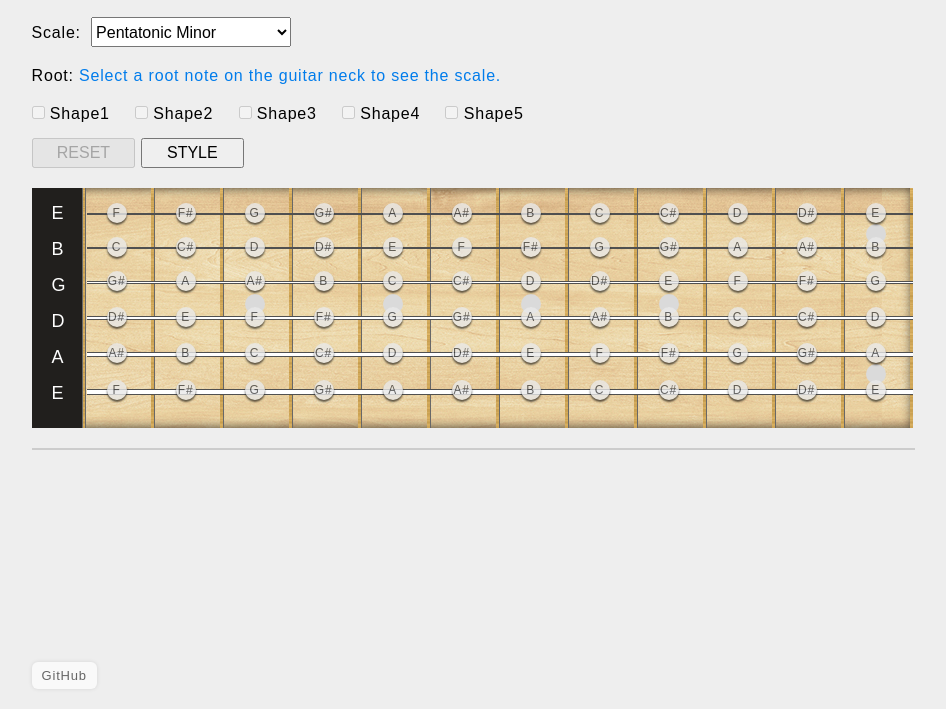
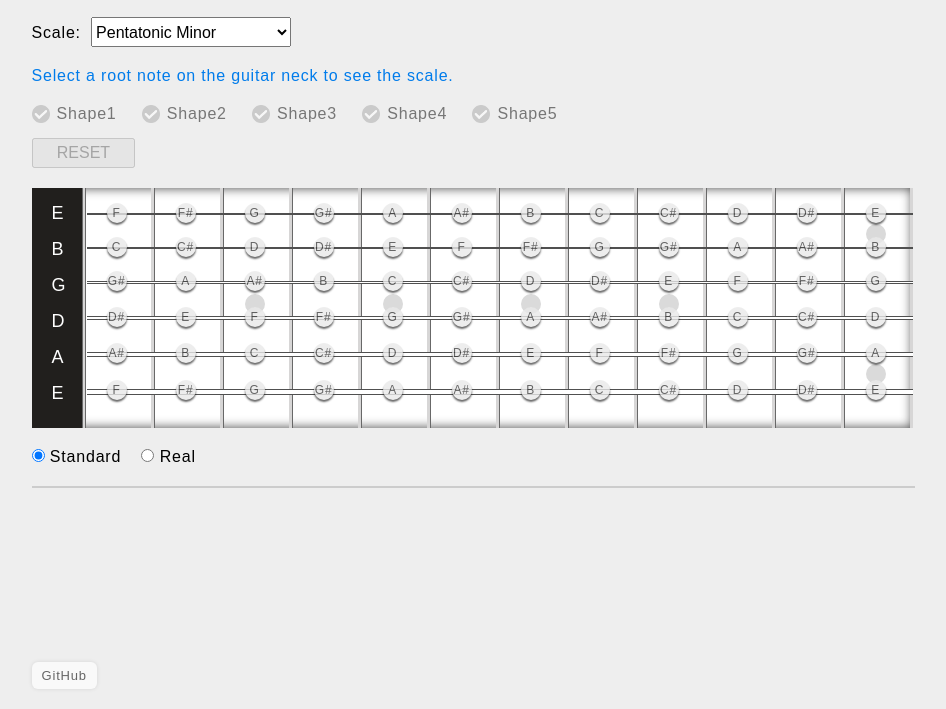
Before and after one commit to marciosouzajunior/PentaShapes, a plain HTML site: page public/index.html in a window 1280 px wide. Shown: the part 91-800 px from the top of the page, without its empty margins (90-1036 px from the left). Drawn offline with Linux system fonts and the light colour scheme.

Commit message:
Ajuste no layout.

```diff
--- a/public/index.html
+++ b/public/index.html
@@ -6,12 +6,15 @@
 	<meta charset="UTF-8" />
 	<meta name="viewport" content="width=device-width, initial-scale=1.0" />
 	<title>PentaShapes – Visualize Guitar Scales and Modes on the Fretboard</title>
-	<meta name="description" content="PentaShapes is an interactive web tool designed for guitarists to visualize and understand scales across the fretboard. Choose your root note, scale type (e.g., pentatonic), and preferred shapes, and the app displays intervals on the neck, making it easier to connect patterns and create solos.">
-	<meta name="keywords" content="guitar scales, pentatonic shapes, CAGED system, blues scale, guitar fretboard, guitar modes, intervals, improvise guitar solo, visualize scales, minor pentatonic, major pentatonic, guitar practice tool, backing track, interactive guitar tool">
+	<meta name="description"
+		content="PentaShapes is an interactive web tool designed for guitarists to visualize and understand scales across the fretboard. Choose your root note, scale type (e.g., pentatonic), and preferred shapes, and the app displays intervals on the neck, making it easier to connect patterns and create solos.">
+	<meta name="keywords"
+		content="guitar scales, pentatonic shapes, CAGED system, blues scale, guitar fretboard, guitar modes, intervals, improvise guitar solo, visualize scales, minor pentatonic, major pentatonic, guitar practice tool, backing track, interactive guitar tool">
 	<meta name="author" content="Marcio Souza Junior" />
 
 	<meta property="og:title" content="PentaShapes – Visualize Guitar Scales and Modes on the Fretboard">
-	<meta property="og:description" content="An interactive tool for guitarists to visualize scales and create solos on the fretboard. Explore pentatonic, blues, and more!">
+	<meta property="og:description"
+		content="An interactive tool for guitarists to visualize scales and create solos on the fretboard. Explore pentatonic, blues, and more!">
 	<meta property="og:image" content="https://pentashapes.web.app/guitar.jpg">
 	<!-- Photo by Mikkel Bech on Unsplash -->
 	<meta property="og:url" content="https://pentashapes.web.app">
@@ -47,19 +50,29 @@
 				<option value="locrian" disabled>Locrian</option>
 			</select>
 
-			<p style="margin-top: 20px;">Root: <span id="root-note" class="info-message">Select a root note on the
-					guitar neck to see the scale.</span></p>
+			<p style="margin-top: 20px;">
+				<span id="root-label">Root:</span>
+				<span id="root-note" class="info-message">Select a root note on the guitar neck to see the scale.</span>
+			</p>
 
 			<div class="shape" id="shape-checkbox" style="margin-top: 20px;">
-				<label><input type="checkbox" id="shape_1" value="shape_1" disabled onclick="shapeClick()"> Shape1</label>
-				<label><input type="checkbox" id="shape_2" value="shape_2" disabled onclick="shapeClick()"> Shape2</label>
-				<label><input type="checkbox" id="shape_3" value="shape_3" disabled onclick="shapeClick()"> Shape3</label>
-				<label><input type="checkbox" id="shape_4" value="shape_4" disabled onclick="shapeClick()"> Shape4</label>
-				<label><input type="checkbox" id="shape_5" value="shape_5" disabled onclick="shapeClick()"> Shape5</label>
+				<input type="checkbox" id="shape_1" disabled>
+				<label for="shape_1">Shape1</label>
+
+				<input type="checkbox" id="shape_2" disabled>
+				<label for="shape_2">Shape2</label>
+
+				<input type="checkbox" id="shape_3" disabled>
+				<label for="shape_3">Shape3</label>
+
+				<input type="checkbox" id="shape_4" disabled>
+				<label for="shape_4">Shape4</label>
+
+				<input type="checkbox" id="shape_5" disabled>
+				<label for="shape_5">Shape5</label>
 			</div>
 
 			<button style="margin-top: 15px;" id="reset-button" disabled>RESET</button>
-			<button style="margin-top: 15px;" id="style-button">STYLE</button>
 
 		</div>
 	</container>
@@ -69,13 +82,13 @@
 		<div style="width: 1200px;">
 			<div class="fret first"></div>
 			<div class="fret second"></div>
-			<div id="fret" class="fret"></div>
-			<div id="fret" class="fret"></div>
-			<div id="fret" class="fret"></div>
 			<div class="fret"></div>
 			<div class="fret"></div>
 			<div class="fret"></div>
-			<div id="fret" class="fret"></div>
+			<div class="fret"></div>
+			<div class="fret"></div>
+			<div class="fret"></div>
+			<div class="fret"></div>
 			<div class="fret"></div>
 			<div class="fret"></div>
 			<div class="fret"></div>
@@ -138,6 +151,17 @@
 
 	</div>
 
+	<div class="radio-toggle">
+		<label>
+			<input type="radio" name="mode" value="standard" checked onchange="setMode(this.value)">
+			Standard
+		</label>
+		<label>
+			<input type="radio" name="mode" value="real" onchange="setMode(this.value)">
+			Real
+		</label>
+	</div>
+
 	<hr />
 
 	<a class="footer-link" href="https://github.com/marciosouzajunior/PentaShapes" target="_blank">GitHub</a>
--- a/public/script.js
+++ b/public/script.js
@@ -1,27 +1,27 @@
 
 var notes = {
 	e_high: ['F', 'F#', 'G', 'G#', 'A', 'A#', 'B', 'C', 'C#', 'D', 'D#', 'E', 'F', 'F#', 'G', 'G#', 'A'],
-	b:  	['C', 'C#', 'D', 'D#', 'E', 'F', 'F#', 'G', 'G#', 'A', 'A#', 'B', 'C', 'C#', 'D', 'D#', 'E'],
-	g:  	['G#', 'A', 'A#', 'B', 'C', 'C#', 'D', 'D#', 'E', 'F', 'F#', 'G', 'G#', 'A', 'A#', 'B', 'C'],
-	d:  	['D#', 'E', 'F', 'F#', 'G', 'G#', 'A', 'A#', 'B', 'C', 'C#', 'D', 'D#', 'E', 'F', 'F#', 'G'],
-	a:  	['A#', 'B', 'C', 'C#', 'D', 'D#', 'E', 'F', 'F#', 'G', 'G#', "A", 'A#', 'B', 'C', 'C#', 'D'],
-	e_low:  ['F', 'F#', 'G', 'G#', 'A', 'A#', 'B', 'C', 'C#', 'D', 'D#', 'E', 'F', 'F#', 'G', 'G#', 'A'],
+	b: ['C', 'C#', 'D', 'D#', 'E', 'F', 'F#', 'G', 'G#', 'A', 'A#', 'B', 'C', 'C#', 'D', 'D#', 'E'],
+	g: ['G#', 'A', 'A#', 'B', 'C', 'C#', 'D', 'D#', 'E', 'F', 'F#', 'G', 'G#', 'A', 'A#', 'B', 'C'],
+	d: ['D#', 'E', 'F', 'F#', 'G', 'G#', 'A', 'A#', 'B', 'C', 'C#', 'D', 'D#', 'E', 'F', 'F#', 'G'],
+	a: ['A#', 'B', 'C', 'C#', 'D', 'D#', 'E', 'F', 'F#', 'G', 'G#', "A", 'A#', 'B', 'C', 'C#', 'D'],
+	e_low: ['F', 'F#', 'G', 'G#', 'A', 'A#', 'B', 'C', 'C#', 'D', 'D#', 'E', 'F', 'F#', 'G', 'G#', 'A'],
 }
 
 for (var i = 0; i < notes.e_low.length; i++) {
-	$('.mask.high-e ul').append('<li class="inactive" data-index=' + i + ' data-note=' + notes.e_high[i] 	+ ' data-shape=\'\' onclick="renderShapes(\'e_high\',' 	+ i + ')">' + notes.e_high[i] + '</li>')
-	$('.mask.b ul')		.append('<li class="inactive" data-index=' + i + ' data-note=' + notes.b[i] 		+ ' data-shape=\'\' onclick="renderShapes(\'b\',' 		+ i + ')">' + notes.b[i] + '</li>')
-	$('.mask.d ul')		.append('<li class="inactive" data-index=' + i + ' data-note=' + notes.d[i] 		+ ' data-shape=\'\' onclick="renderShapes(\'d\',' 		+ i + ')">' + notes.d[i] + '</li>')
-	$('.mask.g ul')		.append('<li class="inactive" data-index=' + i + ' data-note=' + notes.g[i] 		+ ' data-shape=\'\' onclick="renderShapes(\'g\',' 		+ i + ')">' + notes.g[i] + '</li>')
-	$('.mask.a ul')		.append('<li class="inactive" data-index=' + i + ' data-note=' + notes.a[i] 		+ ' data-shape=\'\' onclick="renderShapes(\'a\',' 		+ i + ')">' + notes.a[i] + '</li>')
-	$('.mask.low-e ul')	.append('<li class="inactive" data-index=' + i + ' data-note=' + notes.e_low[i] 	+ ' data-shape=\'\' onclick="renderShapes(\'e_low\',' 	+ i + ')">' + notes.e_low[i] + '</li>')
+	$('.mask.high-e ul').append('<li class="inactive" data-index=' + i + ' data-note=' + notes.e_high[i] + ' data-shape=\'\' onclick="renderShapes(\'e_high\',' + i + ')">' + notes.e_high[i] + '</li>')
+	$('.mask.b ul').append('<li class="inactive" data-index=' + i + ' data-note=' + notes.b[i] + ' data-shape=\'\' onclick="renderShapes(\'b\',' + i + ')">' + notes.b[i] + '</li>')
+	$('.mask.d ul').append('<li class="inactive" data-index=' + i + ' data-note=' + notes.d[i] + ' data-shape=\'\' onclick="renderShapes(\'d\',' + i + ')">' + notes.d[i] + '</li>')
+	$('.mask.g ul').append('<li class="inactive" data-index=' + i + ' data-note=' + notes.g[i] + ' data-shape=\'\' onclick="renderShapes(\'g\',' + i + ')">' + notes.g[i] + '</li>')
+	$('.mask.a ul').append('<li class="inactive" data-index=' + i + ' data-note=' + notes.a[i] + ' data-shape=\'\' onclick="renderShapes(\'a\',' + i + ')">' + notes.a[i] + '</li>')
+	$('.mask.low-e ul').append('<li class="inactive" data-index=' + i + ' data-note=' + notes.e_low[i] + ' data-shape=\'\' onclick="renderShapes(\'e_low\',' + i + ')">' + notes.e_low[i] + '</li>')
 }
 
-$('#scale-select').change(function() {
+$('#scale-select').change(function () {
 	$('#reset-button').click();
 });
 
-$('#reset-button').click(function() {
+$('#reset-button').click(function () {
 	deactivateNotes();
 	showAllNotes();
 	$('#root-note').addClass('info-message');
@@ -33,7 +33,7 @@ $('#reset-button').click(function() {
 
 function deactivateNotes() {
 
-	$('.guitar-neck .notes li').each(function() {
+	$('.guitar-neck .notes li').each(function () {
 
 		// Reset the text to the note name
 		var note = $(this).data('note');
@@ -56,13 +56,13 @@ function deactivateNotes() {
 }
 
 function hideNotes() {
-	$('.guitar-neck .notes li').each(function() {
+	$('.guitar-neck .notes li').each(function () {
 		$(this).css('visibility', 'hidden');
 	});
 }
 
 function showAllNotes() {
-	$('.guitar-neck .notes li').each(function() {
+	$('.guitar-neck .notes li').each(function () {
 		$(this).css('visibility', 'visible');
 	});
 }
@@ -90,10 +90,13 @@ function renderShapes(string, index) {
 	if (availableStrings.indexOf(string) == -1) {
 		alert('This string is not available for this scale.\nSelect one of the available strings: ' +
 			availableStrings.join(', ')
-			.replace(/_/g, ' ')
-			.split(' ')
-			.map(word => word.charAt(0).toUpperCase() + word.slice(1))
-			.join(' '));
+				.replace(/_/g, ' ')
+				.split(' ')
+				.map(word => word.charAt(0).toUpperCase() + word.slice(1))
+				.join(' '));
+
+		// Voltar para a mensagem padrão
+		document.getElementById('root-note').textContent = 'Select a root note on the guitar neck to see the scale.';
 		return;
 	}
 
@@ -150,10 +153,10 @@ function renderShapes(string, index) {
 
 }
 
-function shapeClick(){
+function shapeClick() {
 
 	// Iterate all notes that has data-shape attr
-	$('.guitar-neck .notes li[data-shape]').each(function() {
+	$('.guitar-neck .notes li[data-shape]').each(function () {
 
 		var shape = $(this).attr('data-shape');
 		var shapeArray = shape.split(',');
@@ -194,7 +197,7 @@ function activateNotes(note) {
 	$('#reset-button').removeAttr('disabled');
 	$('.info-message').hide();
 
-	$('.guitar-neck .notes li').each(function() {
+	$('.guitar-neck .notes li').each(function () {
 		if ($(this).data('note') == note) {
 			$(this).removeClass('inactive');
 			$(this).addClass('active-root');
@@ -203,11 +206,54 @@ function activateNotes(note) {
 
 }
 
-/* Isso é apenas um teste */
+function setMode(mode) {
+	const isRealMode = mode === 'real';
 
-$('#style-button').click(function() {
-	$('#strings').removeClass('strings');
-	$('#strings').addClass('strings-real');
-	$('#dots').removeClass('dots');
-	$('#dots').addClass('dots-real');
+	const toggleClass = (from, to, enableReal) => {
+		const addClass = enableReal ? to : from;
+		const removeClass = enableReal ? from : to;
+
+		const elements = document.querySelectorAll(`.${from}:not(.first):not(.second), .${to}:not(.first):not(.second)`);
+		elements.forEach(el => {
+			el.classList.remove(removeClass);
+			el.classList.add(addClass);
+		});
+	};
+
+	toggleClass('fret', 'fret-real', isRealMode);
+	toggleClass('strings', 'strings-real', isRealMode);
+	toggleClass('dots', 'dots-real', isRealMode);
+
+	const neckElements = document.querySelectorAll('.guitar-neck');
+	neckElements.forEach(el => {
+		if (isRealMode) {
+			el.classList.add('real');
+		} else {
+			el.classList.remove('real');
+		}
+	});
+}
+
+function updateRootLabelVisibility() {
+	const rootNote = document.getElementById('root-note');
+	const rootLabel = document.getElementById('root-label');
+
+	if (rootNote.classList.contains('info-message')) {
+		rootLabel.style.display = 'none';
+	} else {
+		rootLabel.style.display = '';
+	}
+}
+
+const rootNoteElement = document.getElementById('root-note');
+
+const observer = new MutationObserver(() => {
+	updateRootLabelVisibility();
 });
+
+observer.observe(rootNoteElement, {
+	attributes: true,
+	attributeFilter: ['class'],
+});
+
+updateRootLabelVisibility();
--- a/public/style.css
+++ b/public/style.css
@@ -56,7 +56,16 @@ label {
   width: 85%;
   height: 240px;
   overflow: auto;
-  /*background: #ffffff;*/
+  background: #ffffff;
+  box-shadow: inset -1px 0px 11px 0px rgba(0, 0, 0, 0.75);
+}
+
+.guitar-neck.real {
+  position: relative;
+  margin-top: 20px;
+  width: 85%;
+  height: 240px;
+  overflow: auto;
   background-image: url('wood_neck.jpg');
   box-shadow: inset -1px 0px 11px 0px rgba(0, 0, 0, 0.75);
 }
@@ -77,7 +86,15 @@ label {
   float: left;
   width: 3px;
   height: 240px;
-  /*background: #d7d6d6;*/
+  background: #d7d6d6;
+  margin-left: 65px;
+  border-right: 1px solid #686868;
+}
+
+.guitar-neck .fret-real {
+  float: left;
+  width: 3px;
+  height: 240px;
   background-image: url('metal_texture.jpg');
   margin-left: 65px;
   border-right: 1px solid #686868;
@@ -340,11 +357,53 @@ hr {
 }
 
 .root {
+  display: inline-flex;
+  align-items: center;
+  justify-content: center;
+  width: 30px;
+  height: 30px;
+  border-radius: 50%;
+  background-color: #fa990f;
   color: white;
-  background-color: #fa990f;
-  border-radius: 25%;
-  padding: 7px;
   font-weight: bold;
+  font-size: 16px;
+  vertical-align: middle;
+  margin-left: 5px;
+  margin-bottom: 4px;
+}
+
+.shape label {
+  position: relative;
+  padding-left: 25px;
+  cursor: pointer;
+  display: inline-block;
+  font-family: sans-serif;
+}
+
+.shape input[type="checkbox"] {
+  display: none;
+}
+
+.shape label::before {
+  content: '';
+  position: absolute;
+  left: 0;
+  top: 0;
+  width: 18px;
+  height: 18px;
+  background-image: url('check-inactive.png');
+  background-size: contain;
+  background-repeat: no-repeat;
+  transition: background-image 0.2s ease;
+}
+
+.shape input[type="checkbox"]:checked+label::before {
+  background-image: url('check-active.png');
+}
+
+.shape input[type="checkbox"]:disabled+label {
+  opacity: 0.5;
+  cursor: not-allowed;
 }
 
 @media screen and (max-width: 768px) {
@@ -366,7 +425,23 @@ hr {
     width: 100%;
   }
 
+  .guitar-neck.real {
+    width: 100%;
+  }
+
   hr {
     width: auto;
   }
 }
+
+.radio-toggle {
+  font-family: sans-serif;
+  margin-top: 20px;
+  margin-bottom: 20px;
+}
+
+.radio-toggle label {
+  margin-right: 15px;
+  font-size: 16px;
+  cursor: pointer;
+}
```
Also changed, not shown: public/check-active.png (added), public/check-inactive.png (added).
